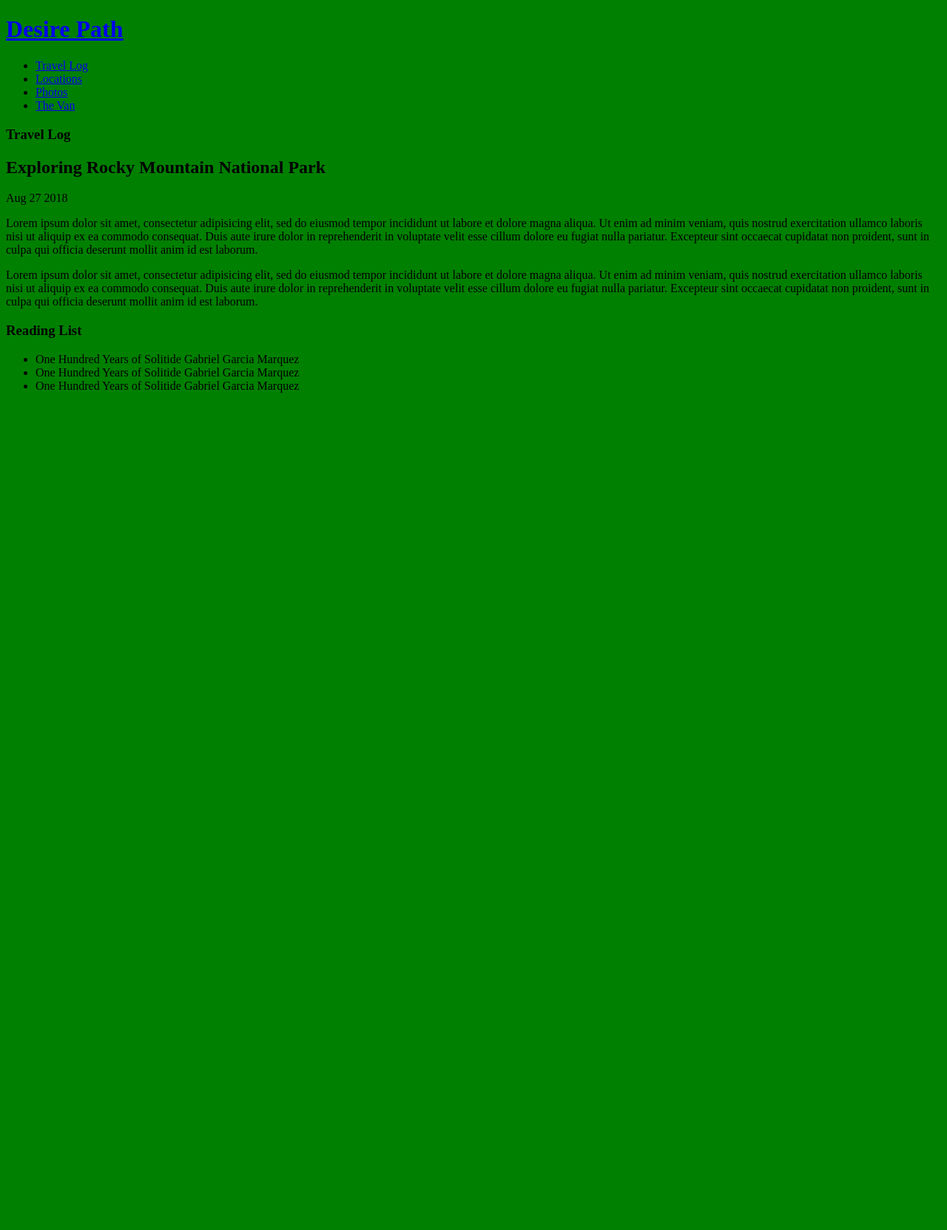
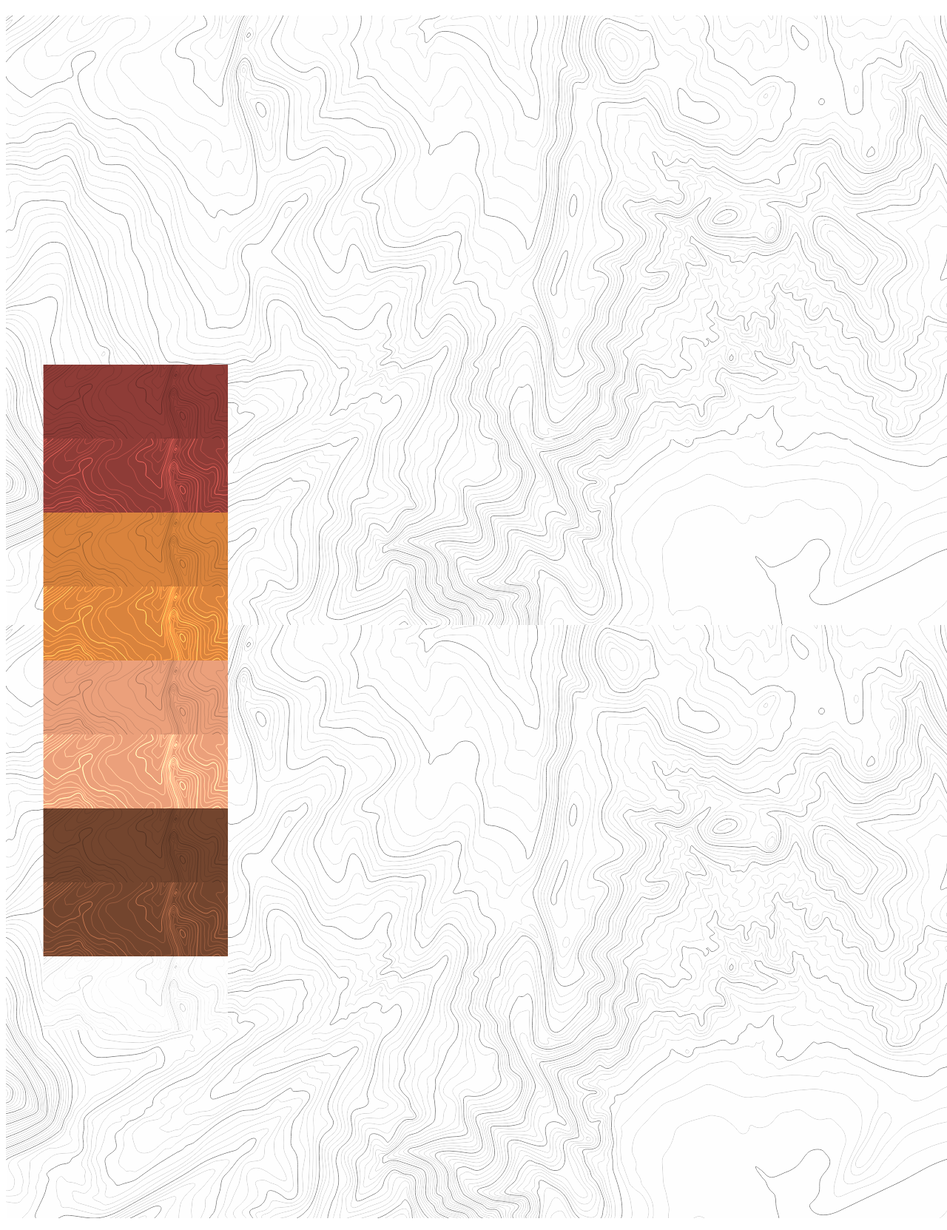
Before and after one commit to kbatson/desirepath, a Jekyll site: the page built from site/index.md, in a window 1280 px wide. Shown: the whole page at 74% size. Built offline with Jekyll 4.4.1, drawn with Linux system fonts in a browser that asks for light colours; before the commit the page ends 900 px from its top, so only the background shows below that.

Commit message:
First experiments with background image contour SVG

```diff
--- a/site/_layouts/home.html
+++ b/site/_layouts/home.html
@@ -39,6 +39,28 @@
                 </p>
             </div>
             <div class="blogBody">
+                <div class="contour grey dark">
+                </div>
+                <div class="contour grey light">
+                </div>
+                <div class="contour red dark">
+                </div>
+                <div class="contour red light">
+                </div>
+                <div class="contour yellow dark">
+                </div>
+                <div class="contour yellow light">
+                </div>
+                <div class="contour tan dark">
+                </div>
+                <div class="contour tan light">
+                </div>
+                <div class="contour brown dark">
+                </div>
+                <div class="contour brown light">
+                </div>
+                <div class="contour white">
+                </div>
                 <p>Lorem ipsum dolor sit amet, consectetur adipisicing elit, sed do eiusmod
                 tempor incididunt ut labore et dolore magna aliqua. Ut enim ad minim veniam,
                 quis nostrud exercitation ullamco laboris nisi ut aliquip ex ea commodo
--- a/site/assets/css/dp-global.scss
+++ b/site/assets/css/dp-global.scss
@@ -1,3 +1,3 @@
 body {
-    background: red;
+
 }
--- a/site/assets/css/dp-home.scss
+++ b/site/assets/css/dp-home.scss
@@ -3,5 +3,51 @@
 @import "dp-global";
 
 body {
-    background: green;
+    position: relative;
 }
+body:before {
+    content: "";
+    display: block;
+    height: 100%;
+    width: 100vw;
+    position: absolute;
+    top: 0;
+    left: 0;
+    background-image: url(../images/contour-grey-dark.svg);
+    filter: brightness(3.5) hue-rotate(-45deg) saturate(0);
+}
+
+.contour {
+    height: 100px;
+    width: 300px;
+    background-size: 800px 450px;
+
+    &.light {
+        background-image: url(../images/contour-grey-light.svg);
+    }
+
+    &.dark {
+        background-image: url(../images/contour-grey-dark.svg);
+    }
+
+    &.red {
+        filter: brightness(0.8) sepia(1) hue-rotate(-45deg) saturate(3.5);
+    }
+
+    &.yellow {
+        filter: brightness(1.5) sepia(1) hue-rotate(-15deg) saturate(3);
+    }
+
+    &.brown {
+        filter: brightness(0.8) sepia(1) hue-rotate(-25deg) saturate(2.5);
+    }
+
+    &.tan {
+        filter: brightness(1.8) sepia(1) hue-rotate(-25deg) saturate(1.8);
+    }
+
+    &.white {
+        background-image: url(../images/contour-grey-dark.svg);
+        filter: brightness(3.5) hue-rotate(-45deg) saturate(0);
+    }
+}
```
Also changed, not shown: site/assets/images/contour-grey-dark.svg (added), site/assets/images/contour-grey-light.svg (added).
